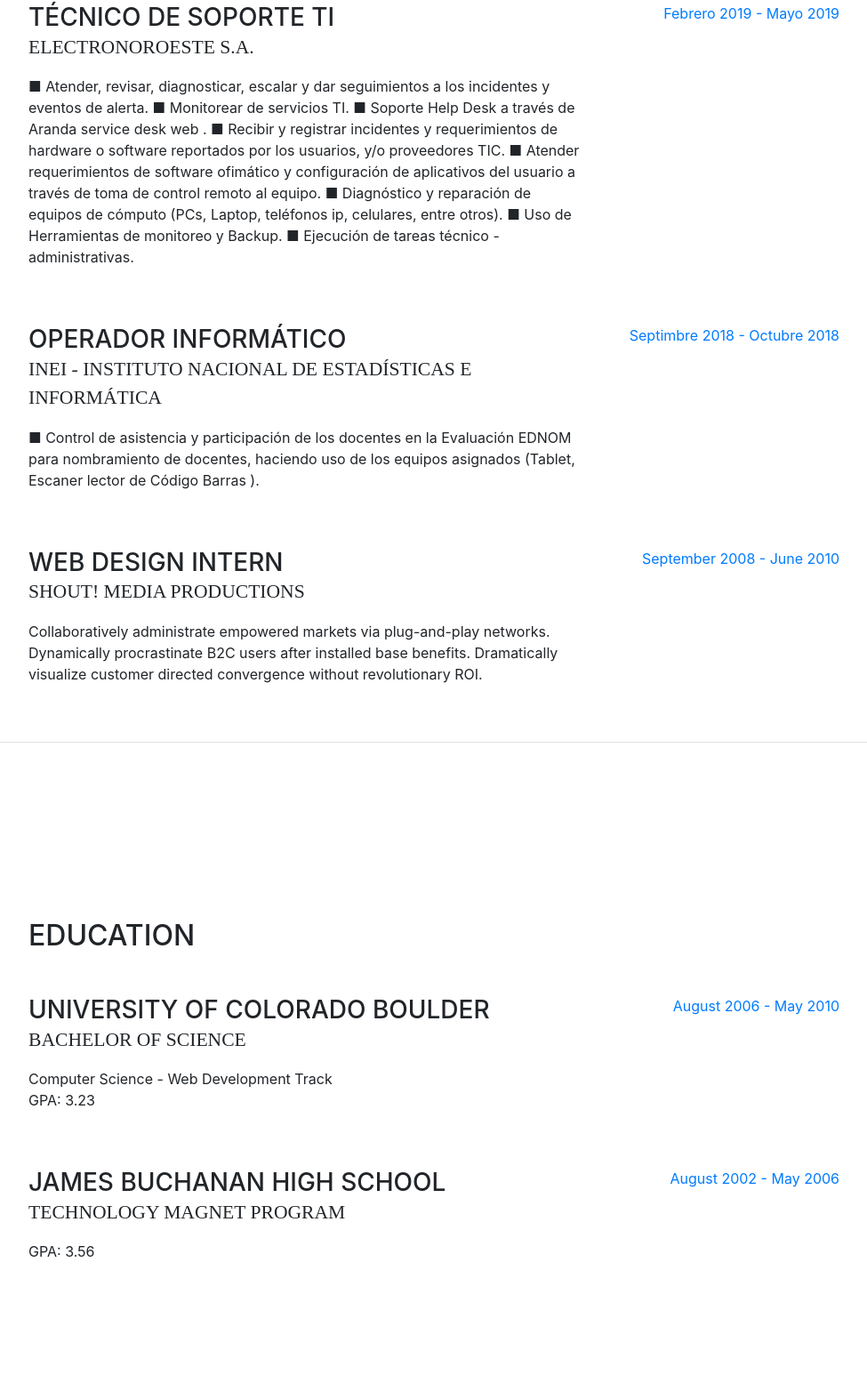
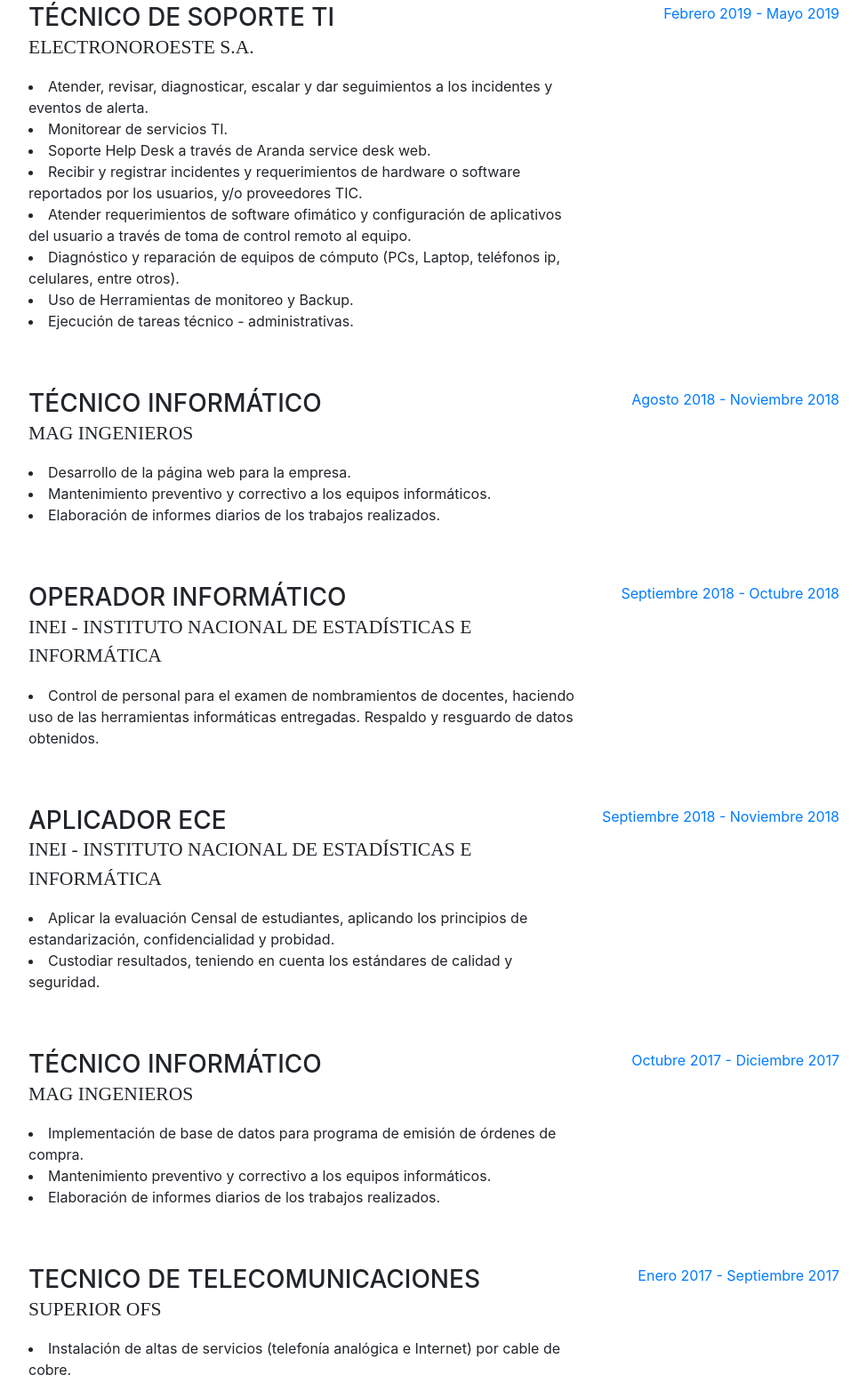
Before and after one commit to medardojs/medardojs.github.io, a website with bundled scripts: page index.html in a window 1280 px wide. Shown: the part 1245-2800 px from the top of the page at 89% size, without its empty margins (288-1263 px from the left). Built offline with nearby package versions, Linux system fonts and the light colour scheme; a web font is replaced by a local one.

Commit message:
Update index.html

```diff
--- a/index.html
+++ b/index.html
@@ -71,13 +71,13 @@
           <div class="subheading mb-5">Urb. Luis Negreiros G-27 - Talara· 929 949636·
             <a href="mailto:medardo.js@gmail.com">medardo.js@gmail.com</a>
           </div>
-          <p class="mb-5">Técnico Informático con conocimiento en Redes y Telecomunicaciones con experiencia en tecnología
+          <p>Técnico Informático con conocimiento en Redes y Telecomunicaciones con experiencia en tecnología
             inalámbrica y con cableado estructurado. Soy un dedicado profesional que logra cumplir
             con los objetivos en el tiempo acordado.</p>
-            <p class="mb-5"> Aptitudes: Reparación y mantenimiento de equipos informáticos y servicio de cableado estructurado.</p>
-            <p class="mb-5"> Habilidad: Analítico, razonable, organizado, rápido aprendizaje, buen comunicador y con capacidad de tomar decisiones,
-            brindar soluciones a problemas diversos imprevistos.</p>
-            <p class="mb-5">Actitudes: Proactivo con alta capacidad de trabajo en equipo y vocación de servicio.
+           <p>Aptitudes: Reparación y mantenimiento de equipos informáticos y servicio de cableado estructurado.<br>
+            Habilidad: Analítico, razonable, organizado, rápido aprendizaje, buen comunicador y con capacidad de tomar decisiones,
+            brindar soluciones a problemas diversos imprevistos.<br>
+            Actitudes: Proactivo con alta capacidad de trabajo en equipo y vocación de servicio.
             </p>
           <ul class="list-inline list-social-icons mb-0">
             <li class="list-inline-item">
@@ -127,7 +127,7 @@
               <p><li type="disc">Realizar el planeamiento y ejecución del mantenimiento preventivo y correctivo de los
                   sistemas de Instrumentación - Control y Telecomunicaciones (telefónico, transmisión, radiomóvil, energía, red de datos y onda portadora).<br></li>
                   <li type="disc">Participar en la ejecución de nuevos proyectos de mejoras de sistemas de telecomunicaciones
-                  de los clientes.<br></li>
+                  de los clientes.</li>
                   <li type="disc">Administrar, controlar y optimizar de manera oportuna y eficiente la infraestructura de los
                   sistemas y equipos de nuestros clientes.</p></li>
             </div>
@@ -140,14 +140,14 @@
             <div class="resume-content mr-auto">
               <h3 class="mb-0">Técnico de soporte TI</h3>
               <div class="subheading mb-3">Electronoroeste S.A.</div>
-              <p>■ Atender, revisar, diagnosticar, escalar y dar seguimientos a los incidentes y eventos de alerta.
-                  ■ Monitorear de servicios TI.
-                  ■ Soporte Help Desk a través de Aranda service desk web .
-                  ■ Recibir y registrar incidentes y requerimientos de hardware o software reportados por los usuarios, y/o proveedores TIC.
-                  ■ Atender requerimientos de software ofimático y configuración de aplicativos del usuario a través de toma de control remoto al equipo.
-                  ■ Diagnóstico y reparación de equipos de cómputo (PCs, Laptop, teléfonos ip, celulares, entre otros).
-                  ■ Uso de Herramientas de monitoreo y Backup.
-                  ■ Ejecución de tareas técnico - administrativas.</p>
+              <p><li type="disc"> Atender, revisar, diagnosticar, escalar y dar seguimientos a los incidentes y eventos de alerta. </li>
+                  <li type="disc"> Monitorear de servicios TI. </li>
+                  <li type="disc"> Soporte Help Desk a través de Aranda service desk web. </li>
+                    <li type="disc">Recibir y registrar incidentes y requerimientos de hardware o software reportados por los usuarios, y/o proveedores TIC. </li>
+                      <li type="disc"> Atender requerimientos de software ofimático y configuración de aplicativos del usuario a través de toma de control remoto al equipo. </li>
+                        <li type="disc">Diagnóstico y reparación de equipos de cómputo (PCs, Laptop, teléfonos ip, celulares, entre otros). </li>
+                          <li type="disc">Uso de Herramientas de monitoreo y Backup. </li>
+                            <li type="disc">Ejecución de tareas técnico - administrativas.</p>
             </div>
             <div class="resume-date text-md-right">
               <span class="text-primary">Febrero 2019 - Mayo 2019</span>
@@ -156,15 +156,75 @@
 
           <div class="resume-item d-flex flex-column flex-md-row mb-5">
             <div class="resume-content mr-auto">
+              <h3 class="mb-0">Técnico Informático</h3>
+              <div class="subheading mb-3">MAG INGENIEROS </div>
+              <p><li type="disc"> Desarrollo de la página web para la empresa.</li>
+                <li type="disc"> Mantenimiento preventivo y correctivo a los equipos informáticos.</li>
+                <li type="disc">Elaboración de informes diarios de los trabajos realizados.</p>
+            </div>
+            <div class="resume-date text-md-right">
+              <span class="text-primary">Agosto 2018 - Noviembre 2018</span>
+            </div>
+          </div>
+
+          <div class="resume-item d-flex flex-column flex-md-row mb-5">
+            <div class="resume-content mr-auto">
               <h3 class="mb-0">Operador Informático</h3>
               <div class="subheading mb-3">INEI - Instituto Nacional de Estadísticas e Informática</div>
-              <p>■ Control de asistencia y participación de los docentes en la Evaluación EDNOM para nombramiento de docentes,
-                 haciendo uso de los equipos asignados (Tablet, Escaner lector de Código Barras ).</p>
+              <p>
+                <li type="disc">Control de personal para el examen de nombramientos de docentes, haciendo uso
+                  de las herramientas informáticas entregadas. Respaldo y resguardo de datos obtenidos.</p>
             </div>
             <div class="resume-date text-md-right">
-              <span class="text-primary">Septimbre 2018 - Octubre 2018</span>
+              <span class="text-primary">Septiembre 2018 - Octubre 2018</span>
             </div>
           </div>
+
+          <div class="resume-item d-flex flex-column flex-md-row mb-5">
+            <div class="resume-content mr-auto">
+              <h3 class="mb-0">Aplicador ECE</h3>
+              <div class="subheading mb-3">INEI - Instituto Nacional de Estadísticas e Informática</div>
+              <p>
+                <li type="disc">Aplicar la evaluación Censal de
+                  estudiantes, aplicando los principios de
+                  estandarización, confidencialidad y
+                  probidad. </li>
+                  <li type="disc"> Custodiar resultados, teniendo en cuenta
+                  los estándares de calidad y seguridad.</li></p>
+            </div>
+            <div class="resume-date text-md-right">
+              <span class="text-primary">Septiembre 2018 - Noviembre 2018</span>
+            </div>
+          </div>
+
+          <div class="resume-item d-flex flex-column flex-md-row mb-5">
+            <div class="resume-content mr-auto">
+              <h3 class="mb-0">Técnico Informático</h3>
+              <div class="subheading mb-3">MAG INGENIEROS </div>
+              <p><li type="disc"> Implementación de base de datos para programa de emisión de órdenes de compra.</li>
+                 <li type="disc"> Mantenimiento preventivo y correctivo a los equipos informáticos.</li>
+                <li type="disc">Elaboración de informes diarios de los trabajos realizados.</li></p>
+            </div>
+            <div class="resume-date text-md-right">
+              <span class="text-primary">Octubre 2017 - Diciembre 2017</span>
+            </div>
+          </div>
+
+          <div class="resume-item d-flex flex-column flex-md-row mb-5">
+            <div class="resume-content mr-auto">
+              <h3 class="mb-0">TECNICO DE TELECOMUNICACIONES</h3>
+              <div class="subheading mb-3">superior OFS</div>
+              <p><li type="disc"> Instalación de altas de servicios (telefonía analógica e Internet) por cable de cobre.</li>
+                 <li type="disc"> Instalación y configuración de router y smart WiFi.</li>
+                 <li type="disc"> Instalación de cable satelital y configuración de decodificadores.Instalación y configuración de router y smart WiFi.</li>
+                <li type="disc">Elaboración de informes diarios de los trabajos realizados.</li></p>
+            </div>
+            <div class="resume-date text-md-right">
+              <span class="text-primary">Enero 2017 - Septiembre 2017</span>
+            </div>
+          </div>
+
+
 
           <div class="resume-item d-flex flex-column flex-md-row">
             <div class="resume-content mr-auto">
```
